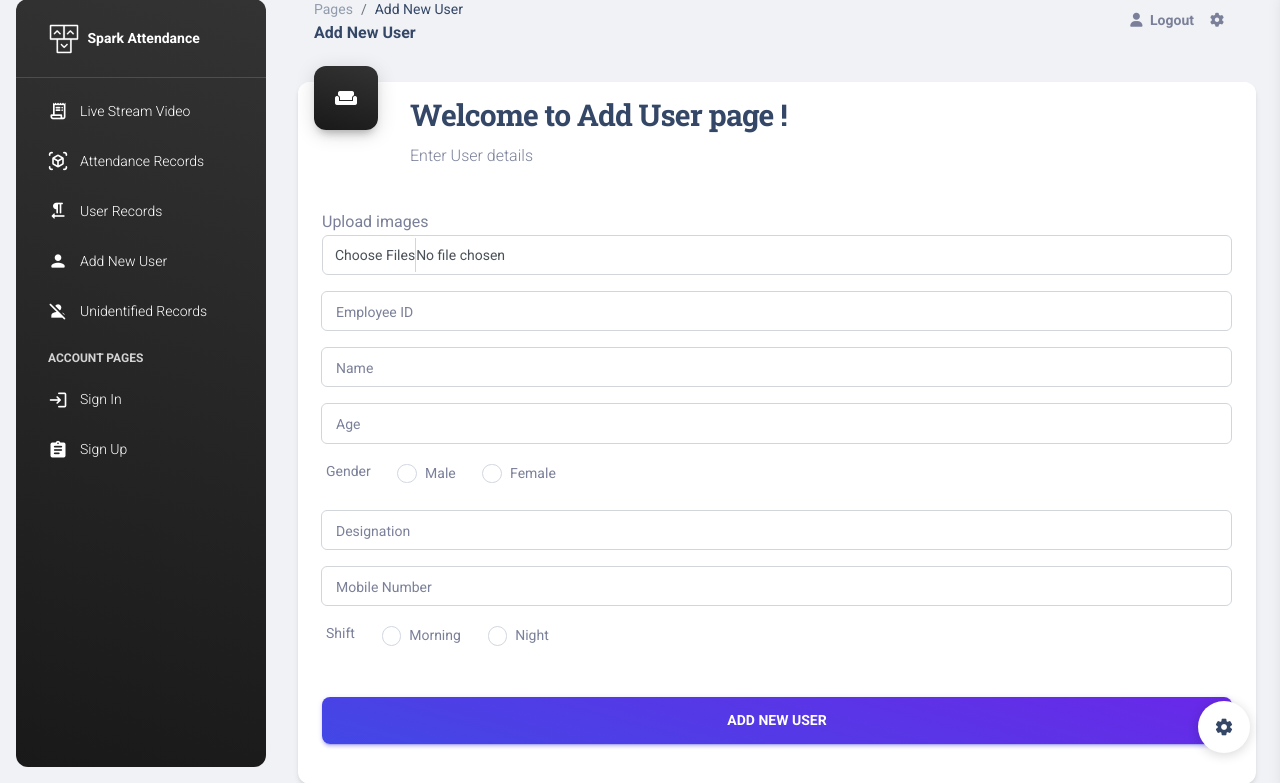
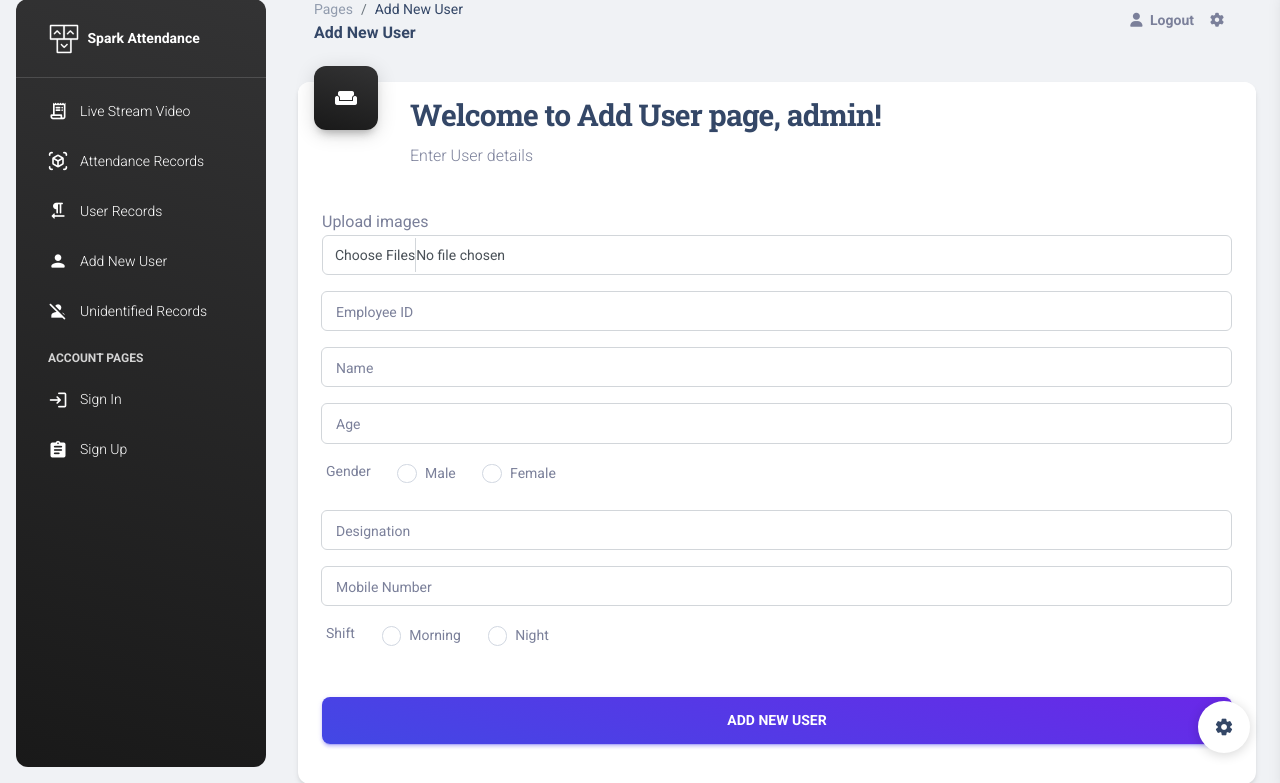
Before and after one commit to ammarfitwalla/surveillance, a Django app: page / in a window 1280 px wide. Shown: the part 17-800 px from the top of the page. Run offline with Django 3.2, Linux system fonts and the light colour scheme; a user stored in the database is signed in; data comes from the database, SQL or seed files in the repository; some libraries are stand-ins or nearby versions.

```diff
--- a/s_app/template/home.html
+++ b/s_app/template/home.html
@@ -12,7 +12,7 @@
 
                 </div>
                 <div class="mx-5">
-                    <h3 class="mx-5 pt-1">Welcome to Add User page !</h3>
+                    <h3 class="mx-5 pt-1">Welcome to Add User page, {{ user.username }}!</h3>
                     <p class="mx-5 mb-0">Enter User details</p>
                 </div>
 
```
